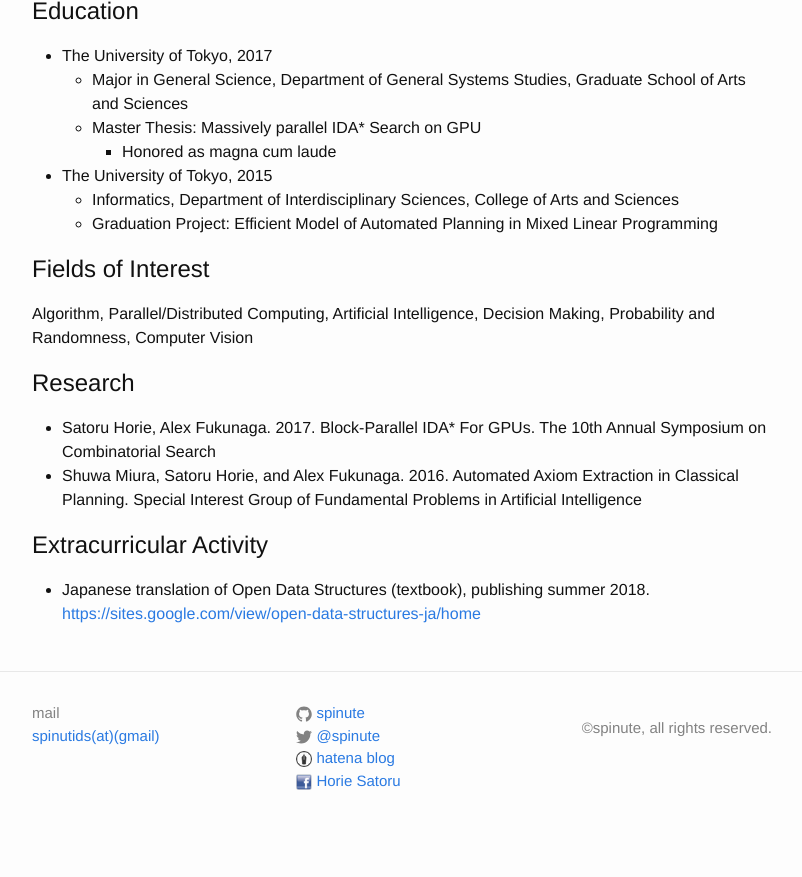
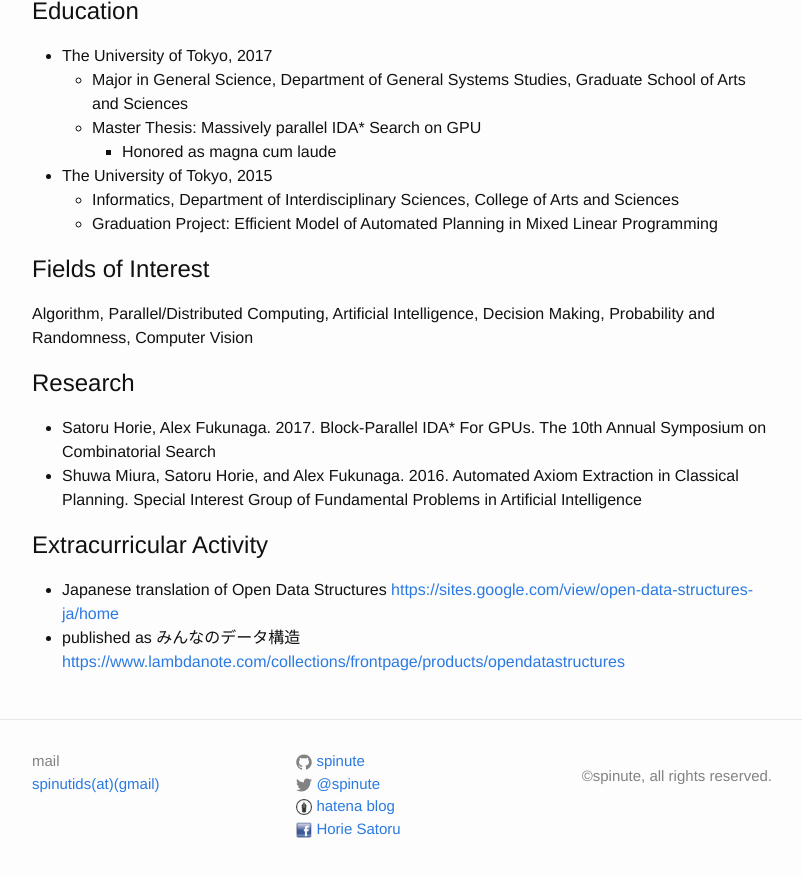
Before and after one commit to spinute/spinute.github.io, a Jekyll site: the page built from index.md, in a window 1280 px wide and 900 px high, scrolled down 1098 px. Shown: the top 877 px of the window, without its empty margins (238-1040 px from the left). Built offline with Jekyll 4.4.1, drawn with Linux system fonts in a browser that asks for light colours; before the commit the page ends 1950 px from its top, so only the background shows below that.

Commit message:
update about ods

```diff
--- a/index.md
+++ b/index.md
@@ -56,4 +56,5 @@ Algorithm, Parallel/Distributed Computing, Artificial Intelligence, Decision Mak
 * Shuwa Miura, Satoru Horie, and Alex Fukunaga. 2016. Automated Axiom Extraction in Classical Planning. Special Interest Group of Fundamental Problems in Artificial Intelligence
 
 ## Extracurricular Activity
-* Japanese translation of Open Data Structures (textbook), publishing summer 2018. <https://sites.google.com/view/open-data-structures-ja/home>
+* Japanese translation of Open Data Structures <https://sites.google.com/view/open-data-structures-ja/home>
+ * published as みんなのデータ構造 <https://www.lambdanote.com/collections/frontpage/products/opendatastructures>
```
